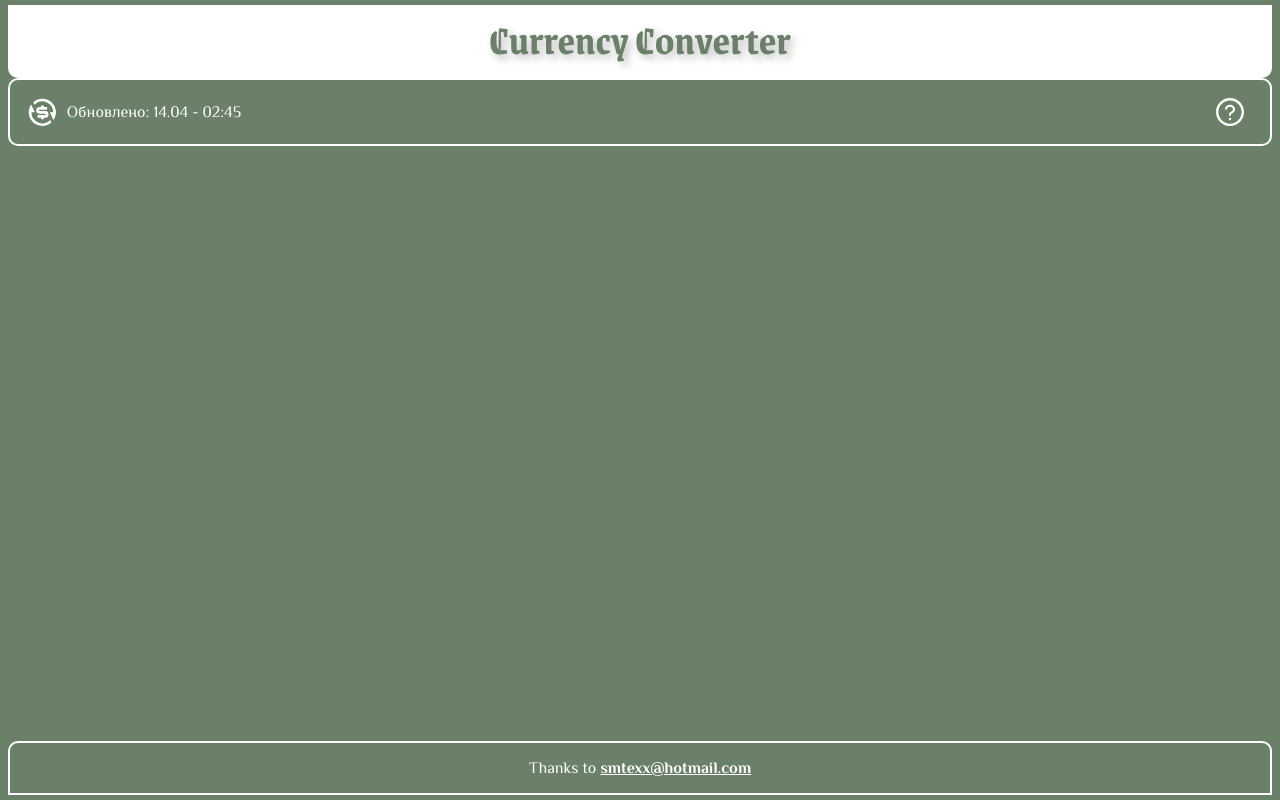
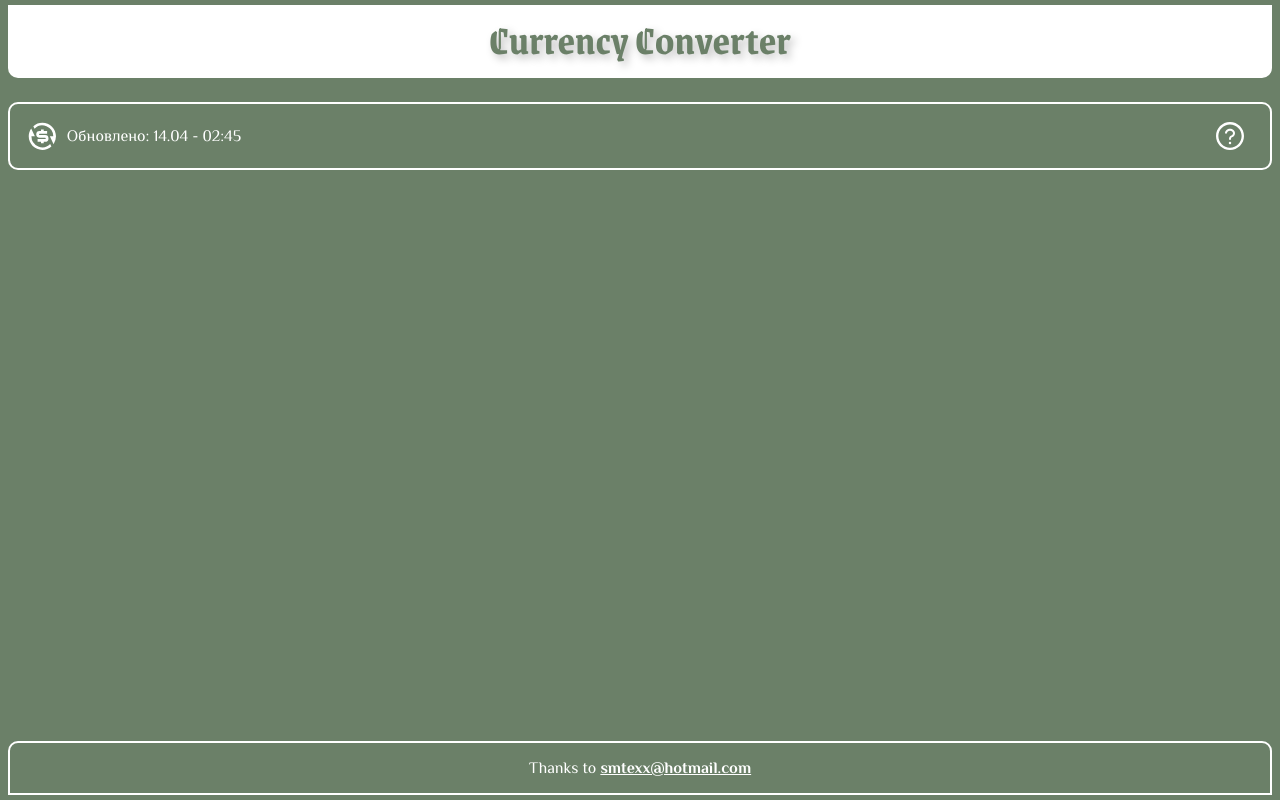
Before and after one commit to smtexx/currency, a React (Create React App) app: page / in a window 1280 px wide. Built offline with nearby package versions, Linux system fonts and the light colour scheme.

Commit message:
style: add styles for main block

```diff
--- a/src/layout/Layout.module.scss
+++ b/src/layout/Layout.module.scss
@@ -8,4 +8,8 @@
 
 .main {
   flex: 1 1 auto;
+  display: flex;
+  flex-direction: column;
+  row-gap: var(--indent-l);
+  padding: var(--indent-l) 0;
 }
```
